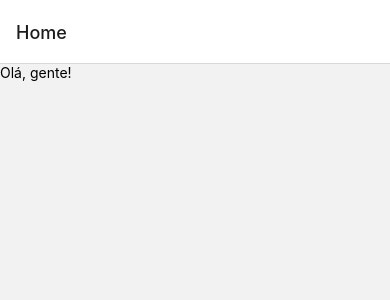
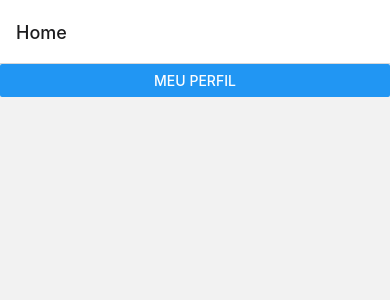
Before and after one commit to hotel-eme/tp-web, a React Native app: screen / in a window 390 px wide. Shown: the top 300 px of the page. Built offline with nearby package versions, Linux system fonts and the light colour scheme.

Commit message:
Implementa tela básica de "Meu Perfil"

```diff
--- a/App.js
+++ b/App.js
@@ -1,14 +1,15 @@
 import { NavigationContainer } from "@react-navigation/native";
 import { createNativeStackNavigator } from "@react-navigation/native-stack";
 import React from 'react';
-import { Text, View } from 'react-native';
+import { Button, View } from 'react-native';
+import { MeuPerfilScreen } from "./src/screens/01.MeuPerfil";
 
 const Stack = createNativeStackNavigator();
 
-function HomeScreen() {
+function HomeScreen(props) {
   return (
     <View>
-      <Text>Olá, gente!</Text>
+      <Button title="Meu Perfil" onPress={function () { props.navigation.navigate('Meu Perfil') }} />
     </View>
   );
 }
@@ -18,6 +19,7 @@ export default function App() {
     <NavigationContainer>
       <Stack.Navigator>
         <Stack.Screen name="Home" component={HomeScreen} />
+        <Stack.Screen name="Meu Perfil" component={MeuPerfilScreen} />
       </Stack.Navigator>
     </NavigationContainer>
   );
--- /dev/null
+++ b/src/screens/01.MeuPerfil.js
@@ -0,0 +1,10 @@
+import React from 'react';
+import { Text, View } from 'react-native';
+
+export function MeuPerfilScreen() {
+  return (
+    <View>
+      <Text>Meu nome é zezinho.</Text>
+    </View>
+  );
+}
```
